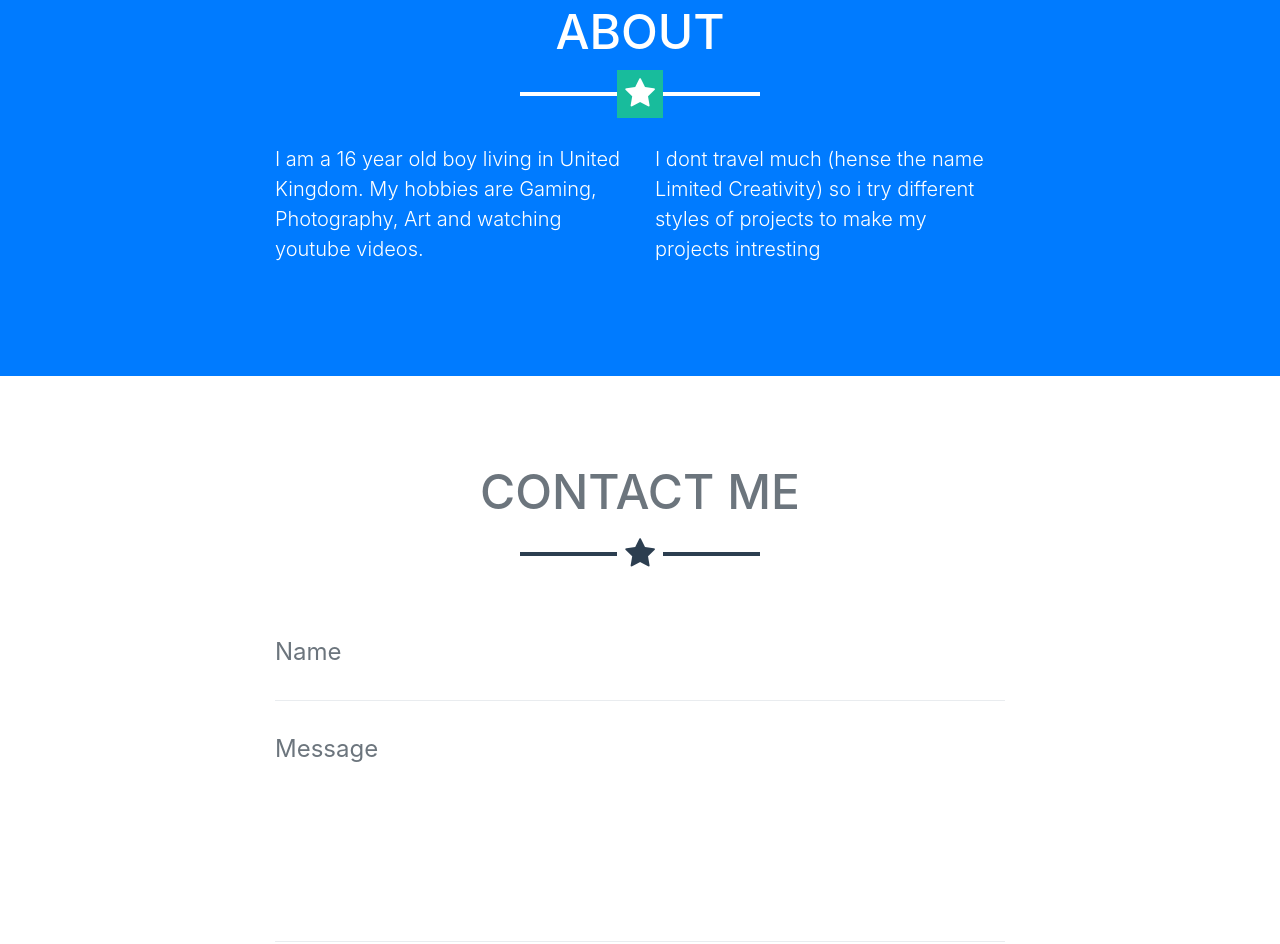
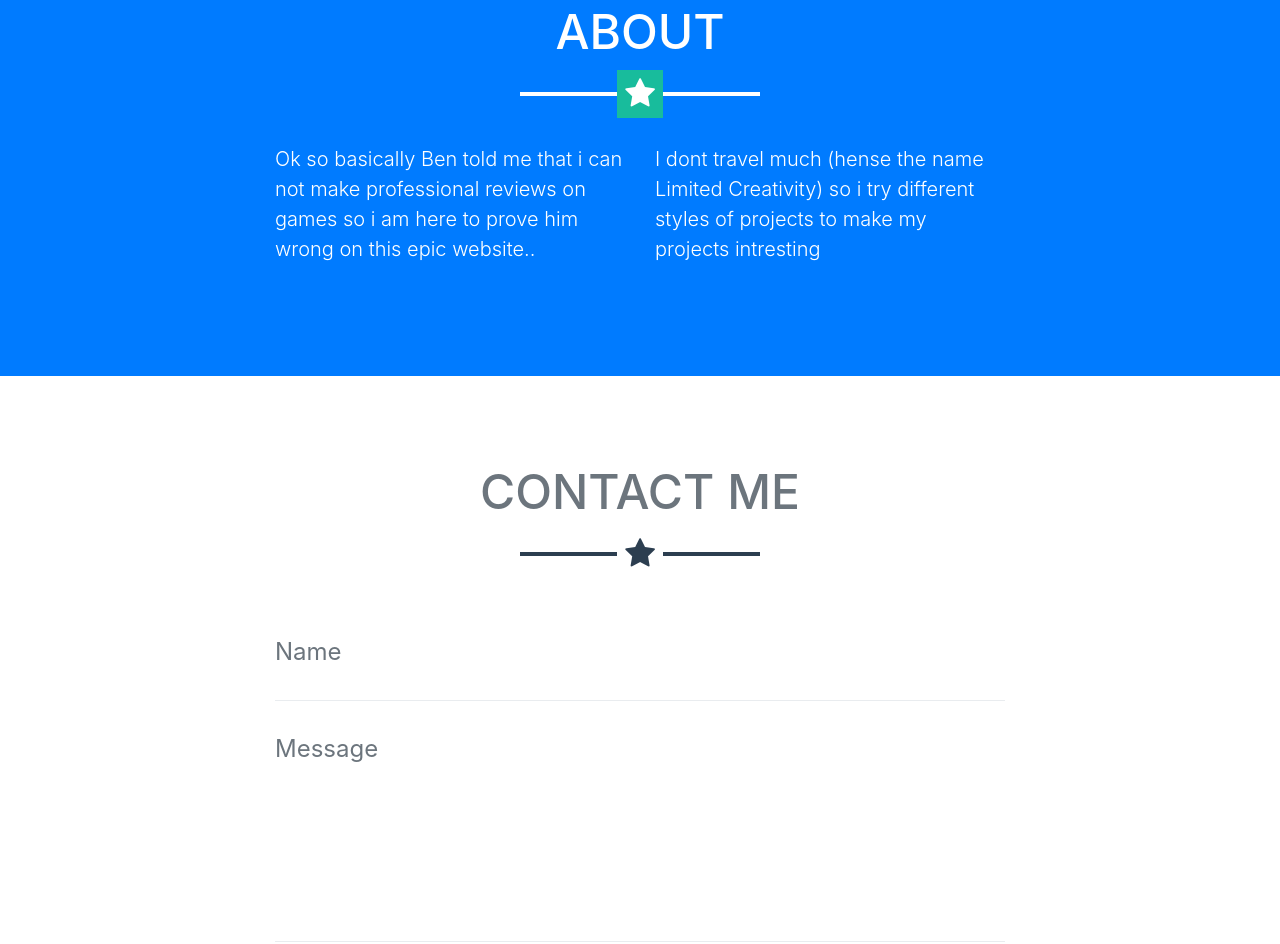
Before and after one commit to JustEatLemons/JustEatLemons.github.io, a website with bundled scripts: page index.html in a window 1280 px wide. Shown: the part 1014-1958 px from the top of the page. Built offline with nearby package versions, Linux system fonts and the light colour scheme; files whose address does not match are found by name.

Commit message:
Update index.html

```diff
--- a/index.html
+++ b/index.html
@@ -139,7 +139,7 @@
         <hr class="star-light mb-5">
         <div class="row">
           <div class="col-lg-4 ml-auto">
-            <p class="lead">I am a 16 year old boy living in United Kingdom. My hobbies are Gaming, Photography, Art and watching youtube videos.</p>
+            <p class="lead">Ok so basically Ben told me that i can not make professional reviews on games so i am here to prove him wrong on this epic website..</p>
           </div>
           <div class="col-lg-4 mr-auto">
             <p class="lead">I dont travel much (hense the name Limited Creativity) so i try different styles of projects to make my projects intresting</p>
```
